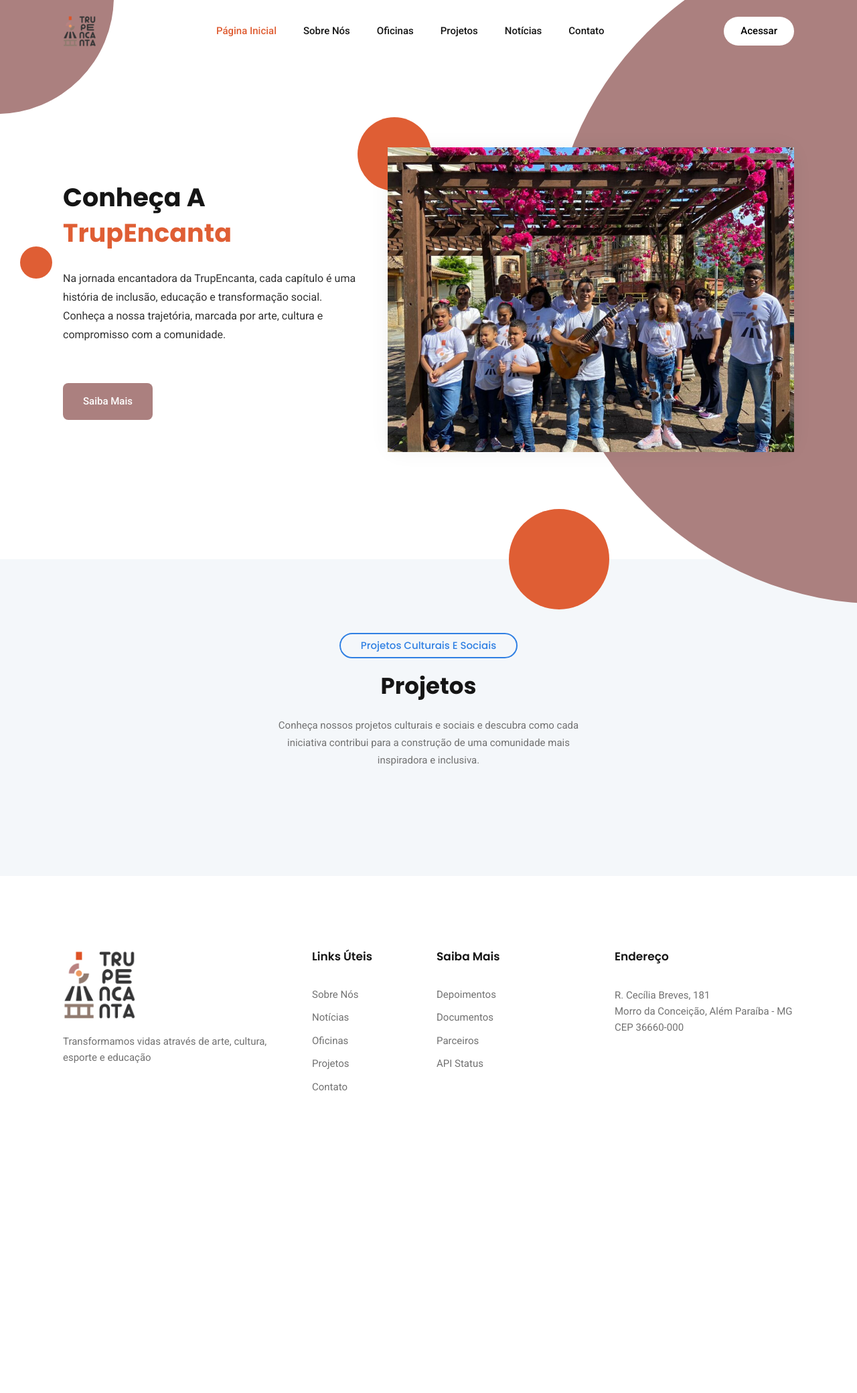
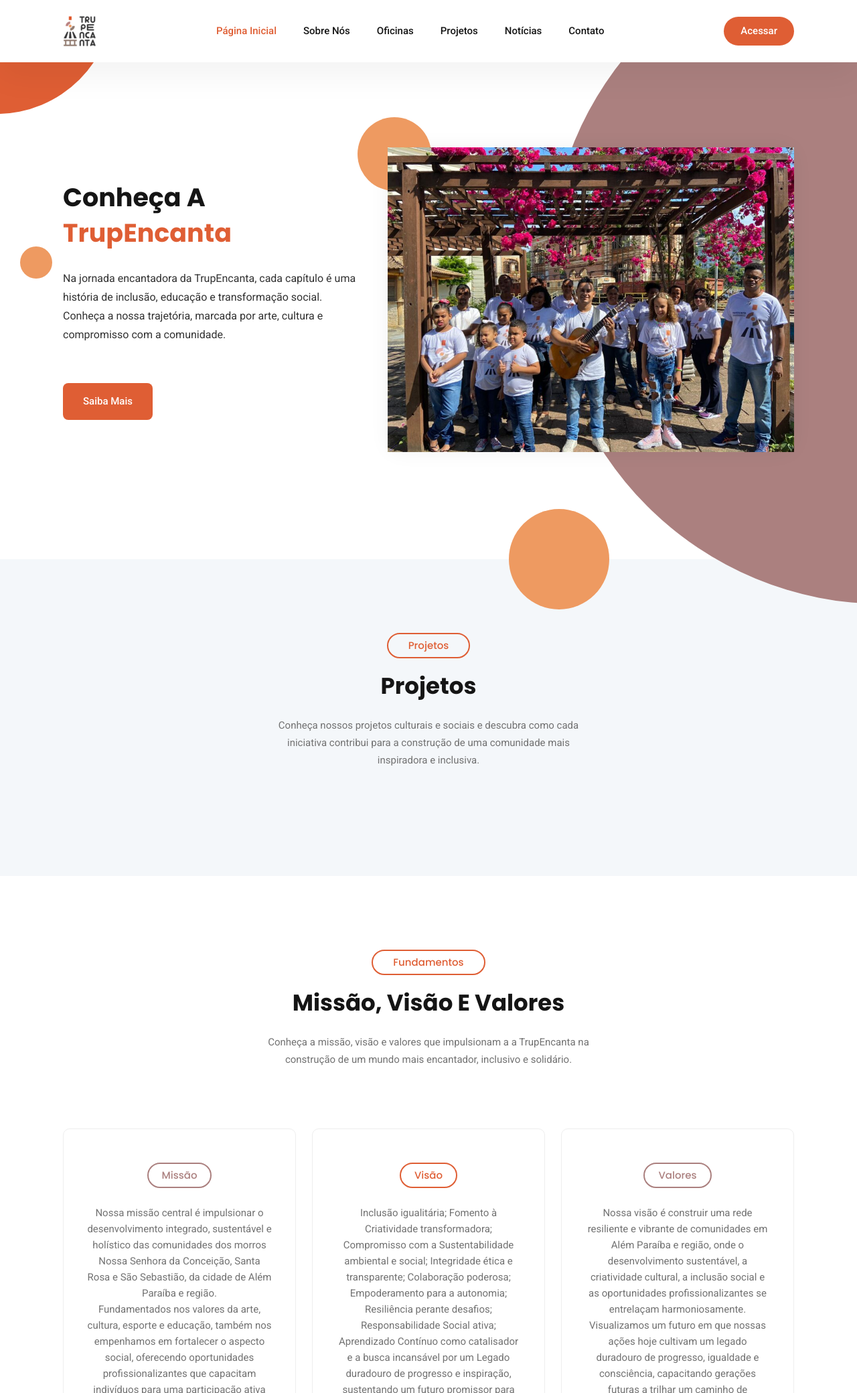
Before and after one commit to asergioscosta/trupencanta, a Django app: page / in a window 1280 px wide; the page is wider, and only the part inside the window is pictured. Shown: the top 2080 px of that part at 67% size. Before the commit the page ends 1629 px from the top of that part, so only its background shows below. Run offline with Django 5.2, Linux system fonts and the light colour scheme; data that the repository does not hold is empty; some libraries are stand-ins or nearby versions.

Commit message:
Adicionando informações na página index.

```diff
--- a/trupencanta/aplic/static/css/main.css
+++ b/trupencanta/aplic/static/css/main.css
@@ -1076,8 +1076,8 @@
   font-weight: 500;
   display: inline-block;
   margin-bottom: 20px;
-  color: #3080E3;
-  border: 2px solid #3080E3;
+  color: #DF5E34;
+  border: 2px solid #DF5E34;
   border-radius: 30px;
   padding: 8px 30px;
   text-transform: capitalize;
@@ -1303,7 +1303,7 @@
   font-size: 15px;
   font-weight: 500;
   padding: 16px 30px;
-  background-color: #AB807F;
+  background-color: #DF5E34;
   color: #fff;
   border: none;
   -webkit-transition: all 0.3s ease;
@@ -1342,7 +1342,7 @@
 
 .button .btn:hover {
   color: #fff;
-  background-color: #DF5E34;
+  background-color: #AB807F;
 }
 
 .button {
@@ -1350,7 +1350,7 @@
 }
 
 .button .btn-alt {
-  background-color: #fd723b !important;
+  background-color: #DF5E34 !important;
   color: #fff !important;
 }
 
@@ -1571,6 +1571,7 @@
     background-color: #151515;
   }
   .header .navbar-collapse {
+
     position: absolute;
     top: 60px !important;
     left: 0;
@@ -1685,7 +1686,7 @@
 }
 
 .header.sticky .button .btn:hover {
-  background-color: #fd723b;
+  background-color: #DF5E34;
   color: #fff;
 }
 
@@ -1698,6 +1699,8 @@
   transition: all 0.3s ease-out 0s;
   top: 0;
   background-color: #fff;
+  box-shadow: 0px 2px 5px 0px rgba(0, 0, 0, 0.1);
+
 }
 
 .navbar-expand-lg .navbar-nav {
@@ -2119,7 +2122,7 @@
   z-index: 2;
   width: 150px;
   height: 150px;
-  background: #DF5E34;
+  background: #EE9A61;
   position: absolute;
   border-radius: 50%;
 }
@@ -2135,7 +2138,7 @@
   left: -180px;
   width: 350px;
   height: 350px;
-  background: #AB807F;
+  background: #DF5E34;
   position: absolute;
   border-radius: 50%;
 }
@@ -2151,7 +2154,7 @@
   left: 30px;
   width: 48px;
   height: 48px;
-  background: #DF5E34;
+  background: #EE9A61;
   position: absolute;
   border-radius: 50%;
 }
@@ -2196,7 +2199,7 @@
   left: -45px;
   width: 110px;
   height: 110px;
-  background: #DF5E34;
+  background: #EE9A61;
   position: absolute;
   border-radius: 50%;
   z-index: -1;
@@ -2606,17 +2609,17 @@
 }
 
 .pricing-table .single-table.middle .table-head .title {
-  border-color: #fd723b;
-  color: #fd723b;
+  border-color: #DF5E34;
+  color: #DF5E34;
 }
 
 .pricing-table .single-table .table-head .title {
   font-size: 15px;
   font-weight: 500;
   margin-bottom: 25px;
-  color: #3080e3;
+  color: #AB807F;
   padding: 8px 20px;
-  border: 2px solid #3080e3;
+  border: 2px solid #AB807F;
   display: inline-block;
   border-radius: 30px;
 }
@@ -2792,7 +2795,7 @@
   position: relative;
   padding: 50px;
   border-radius: 10px;
-  background-color: #3080E3;
+  background-color: #DF5E34;
   z-index: 0;
   overflow: hidden;
 }
@@ -2853,7 +2856,7 @@
 }
 
 .call-action .button .btn:hover {
-  background-color: #fd723b;
+  background-color: #343434;
   color: #fff;
 }
 
@@ -2925,7 +2928,7 @@
   line-height: 65px;
   border-radius: 15px;
   color: #fff;
-  background-color: #DF5E34;
+  background-color: #AB807F;
   text-align: center;
   font-size: 30px;
   -webkit-box-shadow: 0px 10px 30px rgba(48, 128, 227, 0.18);
--- a/trupencanta/aplic/templates/index.html
+++ b/trupencanta/aplic/templates/index.html
@@ -68,11 +68,14 @@
             <div class="row">
                 <div class="col-12">
                     <div class="section-title">
-                        <h3 class="wow zoomIn" data-wow-delay=".2s">Projetos Culturais e Sociais</h3>
+                        <h3 class="wow zoomIn" data-wow-delay=".2s">Projetos</h3>
                         <h2 class="wow fadeInUp" data-wow-delay=".4s">Projetos</h2>
-                        <p class="wow fadeInUp" data-wow-delay=".6s">Conheça nossos projetos culturais e sociais e
-                            descubra como cada iniciativa contribui para a construção de uma comunidade mais inspiradora
-                            e inclusiva.</p>
+                        <p class="wow fadeInUp" data-wow-delay=".6s">Conheça nossos projetos culturais e
+                            sociais e
+                            descubra como cada iniciativa contribui para a construção de uma comunidade mais
+                            inspiradora
+                            e inclusiva.
+                        </p>
                     </div>
                 </div>
             </div>
@@ -96,8 +99,116 @@
                 {% endfor %}
             </div>
         </div>
-        <!-- ----- Fim Projetos ----- -->
     </section>
+    <!-- ----- Fim Projetos ----- -->
+
+    <!-- ----- Início Missão, Visão e Valores ----- -->
+    <section id="pricing" class="pricing-table section">
+        <div class="container">
+            <div class="row">
+                <div class="col-12">
+                    <div class="section-title">
+                        <h3 class="wow zoomIn" data-wow-delay=".2s">Fundamentos</h3>
+                        <h2 class="wow fadeInUp" data-wow-delay=".4s">Missão, Visão e Valores</h2>
+                        <p class="wow fadeInUp" data-wow-delay=".6s">Conheça a missão, visão e valores que
+                            impulsionam a
+                            a TrupEncanta na construção de um mundo mais encantador, inclusivo e solidário.
+                        </p>
+                    </div>
+                </div>
+            </div>
+
+            <div class="row">
+                <div class="col-lg-4 col-md-6 col-12 wow fadeInUp" data-wow-delay=".4s">
+                    <div class="single-table">
+                        <div class="table-head">
+                            <h4 class="title">Missão</h4>
+                            <p>
+                                Nossa missão central é impulsionar o desenvolvimento integrado, sustentável
+                                e holístico
+                                das comunidades dos morros Nossa Senhora da Conceição, Santa Rosa e São
+                                Sebastião, da
+                                cidade de Além Paraíba e região.
+                            </p>
+                            <p>Fundamentados nos valores da arte, cultura, esporte e
+                                educação, também nos empenhamos em fortalecer o aspecto social, oferecendo
+                                oportunidades
+                                profissionalizantes que capacitam indivíduos para uma participação ativa na
+                                sociedade.
+                            </p>
+                        </div>
+                    </div>
+                </div>
+
+                <div class="col-lg-4 col-md-6 col-12 wow fadeInUp" data-wow-delay=".6s">
+                    <div class="single-table middle">
+                        <div class="table-head">
+                            <h4 class="title">Visão</h4>
+                        </div>
+                        <p>
+                            Inclusão igualitária;
+                            Fomento à Criatividade transformadora;
+                            Compromisso com a Sustentabilidade ambiental e social;
+                            Integridade ética e transparente;
+                            Colaboração poderosa;
+                            Empoderamento para a autonomia;
+                            Resiliência perante desafios;
+                            Responsabilidade Social ativa;
+                            Aprendizado Contínuo como catalisador e a busca incansável por um Legado
+                            duradouro de
+                            progresso e inspiração, sustentando um futuro
+                            promissor para todos.
+                        </p>
+                    </div>
+                </div>
+
+                <div class="col-lg-4 col-md-6 col-12 wow fadeInUp" data-wow-delay=".8s">
+                    <div class="single-table">
+                        <div class="table-head">
+                            <h4 class="title">Valores</h4>
+                            <p>
+                                Nossa visão é construir uma rede resiliente e vibrante de comunidades em
+                                Além Paraíba e
+                                região, onde o desenvolvimento sustentável, a criatividade cultural, a
+                                inclusão social e
+                                as oportunidades profissionalizantes se entrelaçam harmoniosamente.
+                                Visualizamos um
+                                futuro em que nossas ações hoje cultivam um legado duradouro de progresso,
+                                igualdade e
+                                consciência, capacitando gerações futuras a trilhar um caminho de
+                                realizações
+                                significativas e sustentáveis.
+                            </p>
+                        </div>
+                    </div>
+                </div>
+            </div>
+        </div>
+    </section>
+    <!-- ----- Fim Missão, Visão e Valores ----- -->
+
+    <!-- ----- Início Contato ----- -->
+    <section class="call-action">
+        <div class="container">
+            <div class="inner-content">
+                <div class="row align-items-center">
+                    <div class="col-lg-6 col-md-8 col-12">
+                        <div class="text">
+                            <h2>Entre em contato conosco. <br> Estamos prontos para conversar.</h2>
+                        </div>
+                    </div>
+                    <div class="col-lg-6 col-md-4 col-12">
+                        <div class="button">
+                            <a href="pricing.html" class="btn">Entre em Contato
+                            </a>
+                        </div>
+                    </div>
+                </div>
+            </div>
+        </div>
+    </section>
+    <!-- End Call Action Area -->
+
     {% include 'footer.html' %}
 
 </body>
--- a/trupencanta/aplic/templates/navbar.html
+++ b/trupencanta/aplic/templates/navbar.html
@@ -1,8 +1,8 @@
 {% load static %}
 
 <!-- ----- Início Navbar ----- -->
-<div class="navbar-area fixed-top">
-    <header class="header navbar-area">
+
+<header class="header navbar-area sticky">
     <div class="container">
         <div class="row align-items-center">
             <div class="col-lg-12">
@@ -52,5 +52,5 @@
         </div>
     </div>
 </header>
-</div>
+
 <!-- ----- Fim Navbar ----- -->
```
Also changed, not shown: trupencanta/aplic/static/images/bg-shape.png (added). Lines whose indentation alone changed are shown as unchanged.
